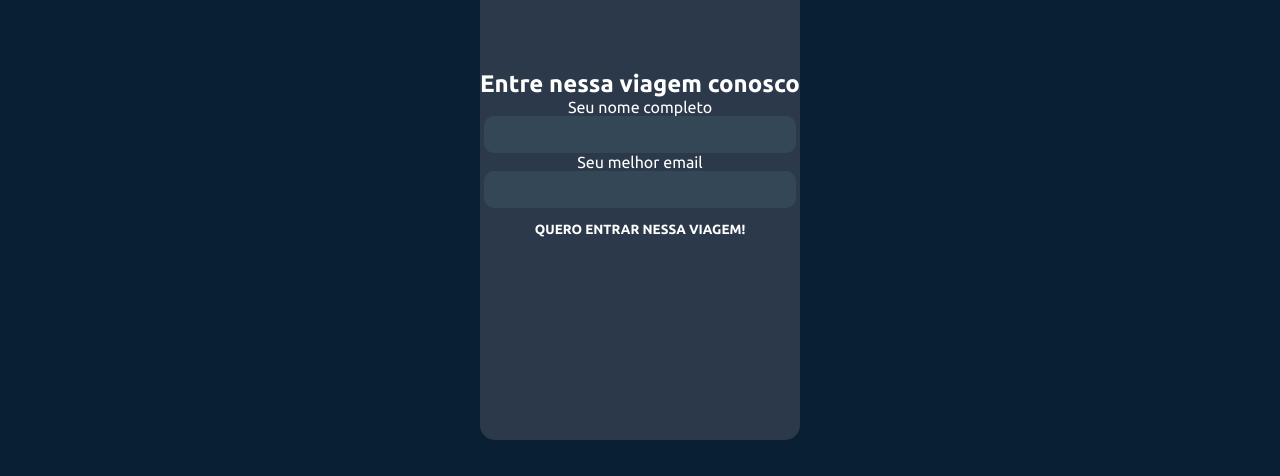
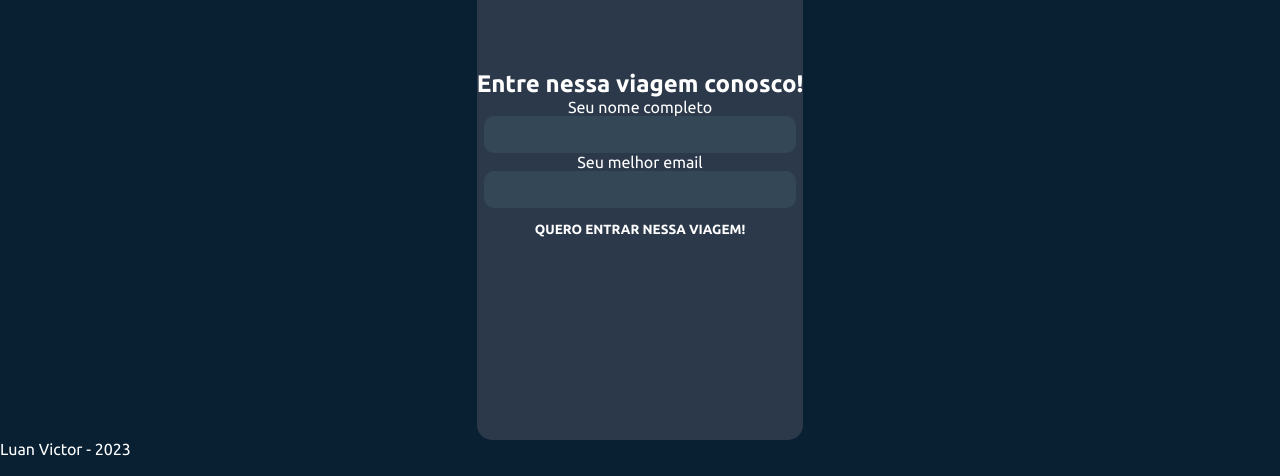
Before and after one commit to Luzin7/100-days-of-react, a React (Vite) app in the folder 006-valid-form/: page / in a window 1280 px wide. Shown: the part 321-797 px from the top of the page. Built offline with nearby package versions, Linux system fonts and the light colour scheme.

Commit message:
feat: Add form

```diff
--- a/006-valid-form/src/App.jsx
+++ b/006-valid-form/src/App.jsx
@@ -19,19 +19,24 @@ export default function App() {
       <main>
         <div className="form__card">
           <form className="form__content">
-            <h2>Entre nessa viagem conosco</h2>
+            <h2>Entre nessa viagem conosco!</h2>
+            <div className="form__inputs">
             <div className="input name">
               <label>Seu nome completo</label>
-              <input type="text" />
+              <input type="text" required/>
             </div>
             <div className="input email">
               <label>Seu melhor email</label>
-              <input type="email" />
+              <input type="email" required/>
+            </div>
             </div>
             <button className="btn">Quero entrar nessa viagem!</button>
           </form>
         </div>
       </main>
+      <footer>
+        <span>Luan Victor - 2023</span>
+      </footer>
       {/* <div className="bg__img"></div> */}
     </div>
   );
```
